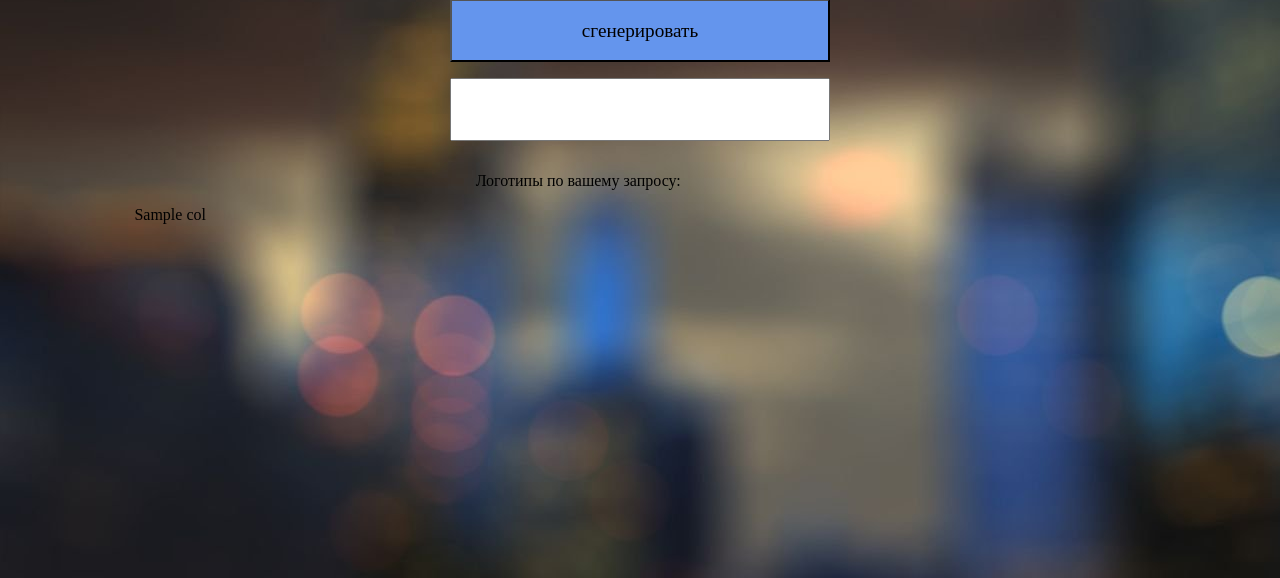
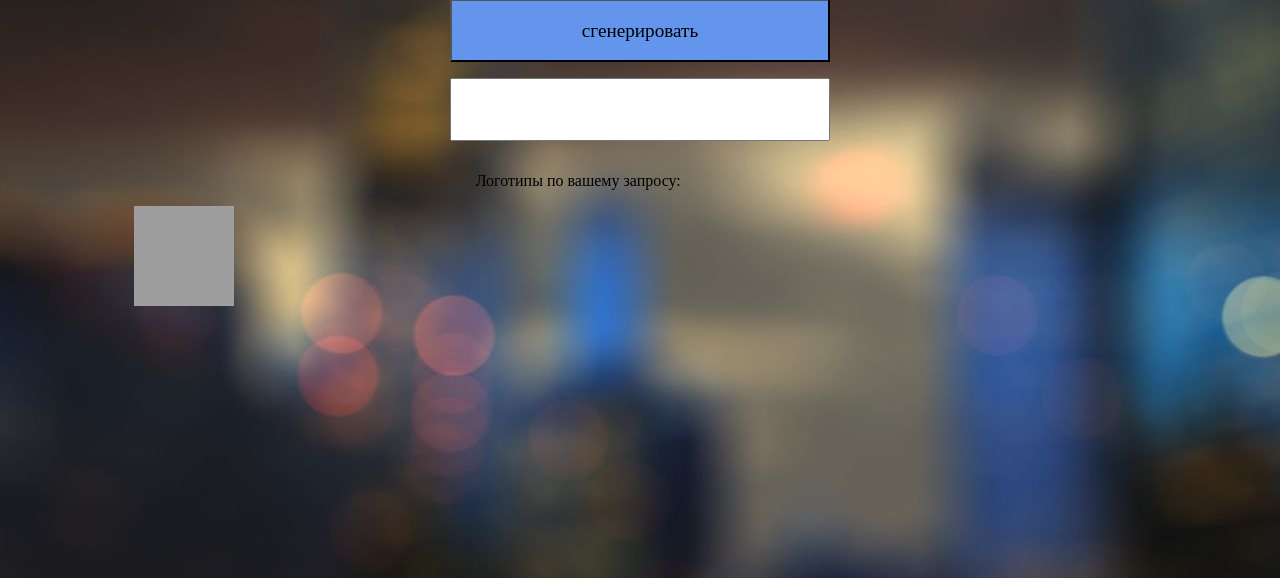
Before and after one commit to AndreiOsipov/django_site, a Django app: template generator/templates/generator/index.html in a window 1280 px wide. Shown: the part 222-800 px from the top of the page. Run offline with Django 3.2, Linux system fonts and the light colour scheme; tables that the repository leaves empty hold one stand-in row (values such as "Sample post"); the template is opened without the code that fills it: values that come from a table or form of the project are taken from there, most other values are stand-ins (such as "Sample title", 1, 10 or a date in 2020); grey boxes are pictures that could not be loaded.

Commit message:
main status

```diff
--- a/generator/templates/generator/index.html
+++ b/generator/templates/generator/index.html
@@ -29,8 +29,7 @@
         {% for row in table.rows%}
             <tr>
                 {% for col in row %}
-                    {{ col }}
-                    <!--img src="{% static col %}" width="100px" height="100px"-->
+                    <img src="{% static col %}" width="100px" height="100px">
                 {% endfor %}
             </tr>
         </table>
```
